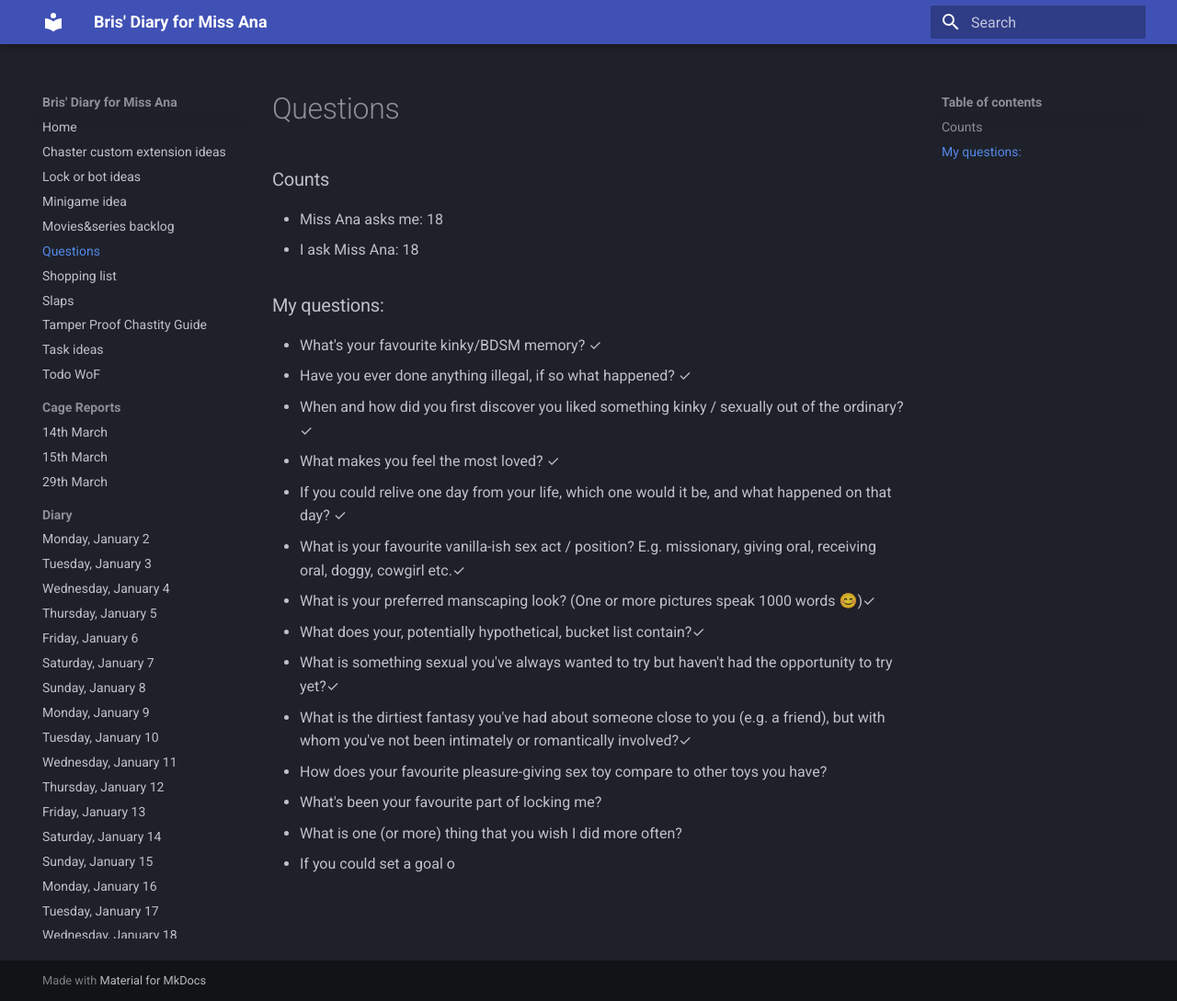
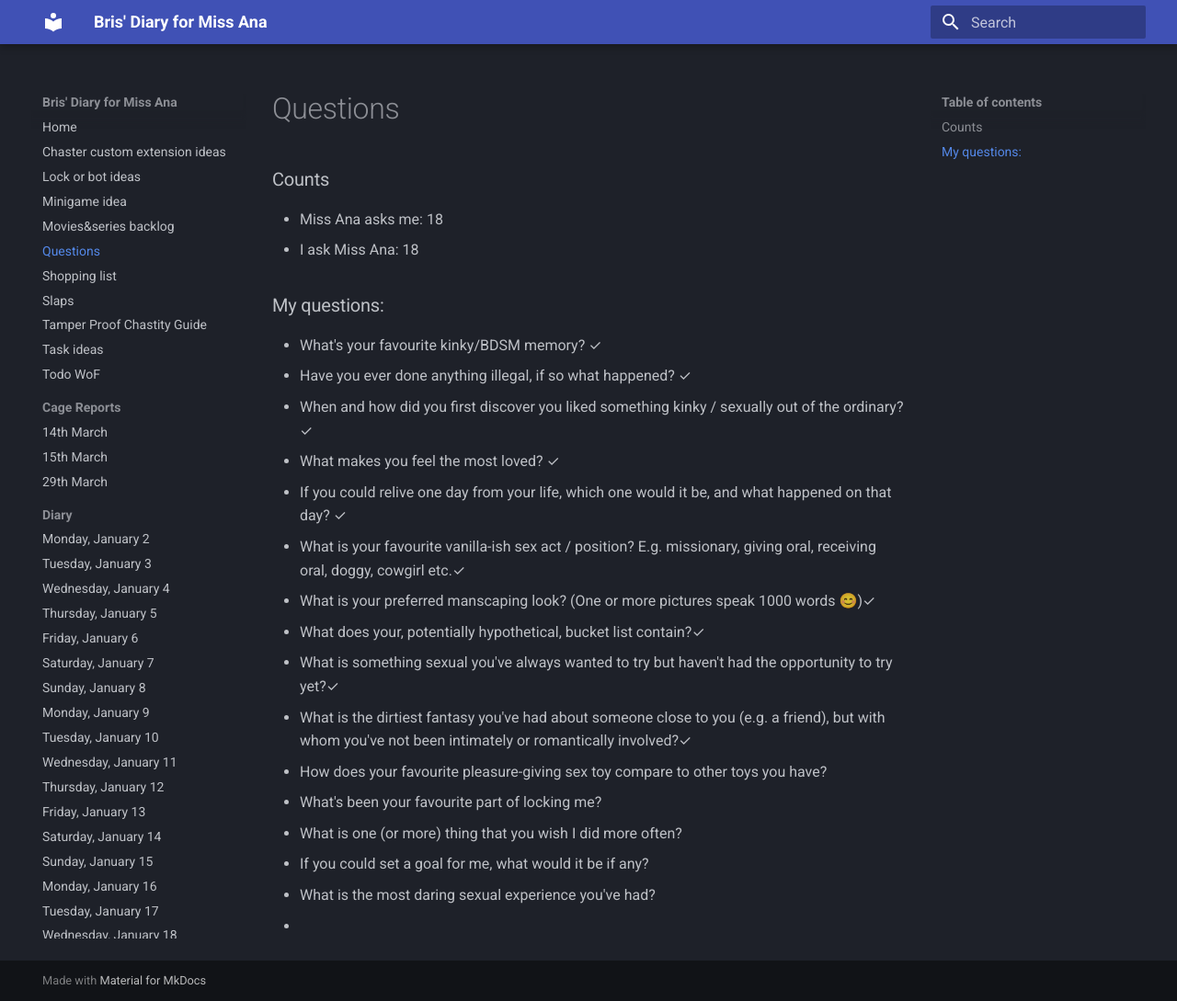
Before and after one commit to bris00/DFMA, an MkDocs documentation site: the page built from diary/Questions.md, in a window 1280 px wide and 1089 px high. Shown: the whole window at 92% size. Built offline with MkDocs 1.6.1 and Material for MkDocs 9.7.7, drawn with Linux system fonts in a browser that asks for light colours.

Commit message:
vault backup: 2023-05-10 16:00:28
Affected files:
diary/Questions.md

```diff
--- a/diary/Questions.md
+++ b/diary/Questions.md
@@ -17,4 +17,6 @@
 * How does your favourite pleasure-giving sex toy compare to other toys you have?
 * What's been your favourite part of locking me?
 * What is one (or more) thing that you wish I did more often?
-* If you could set a goal o
+* If you could set a goal for me, what would it be if any?
+* What is the most daring sexual experience you've had?
+*
```
